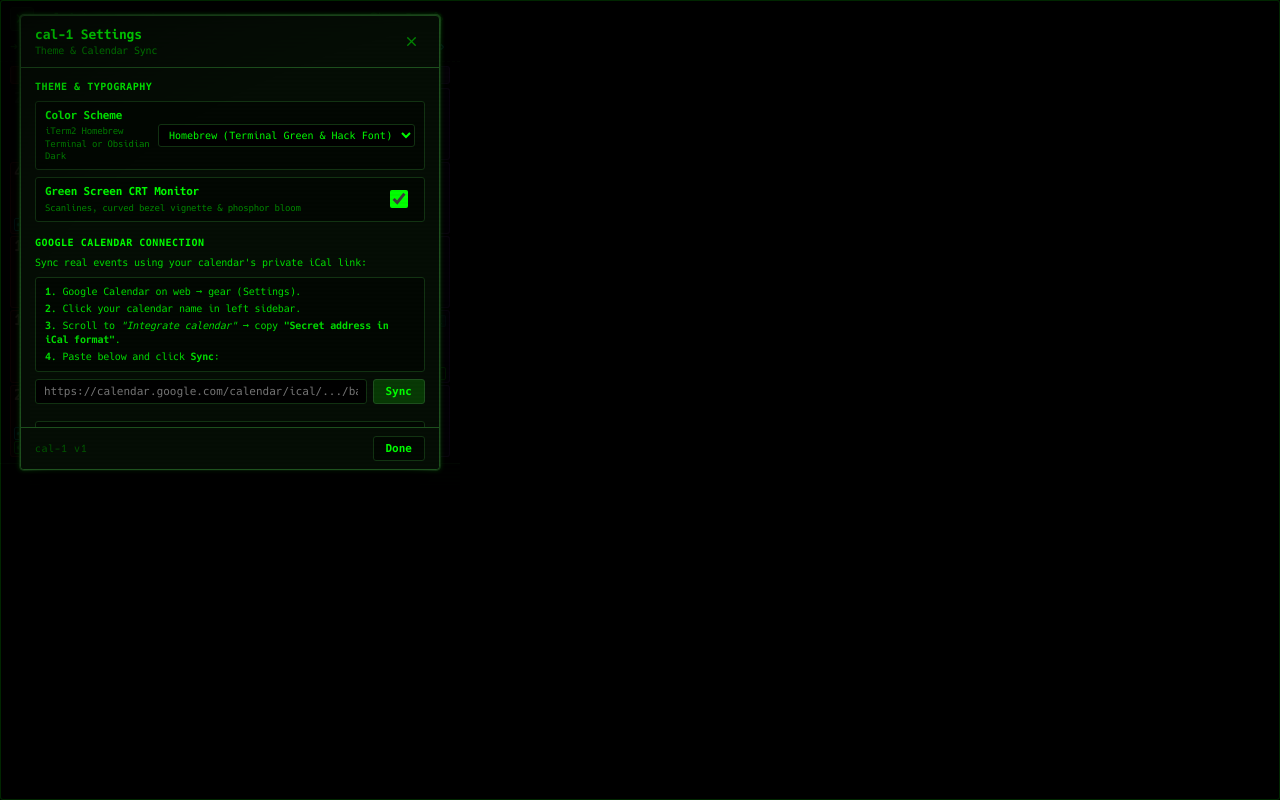
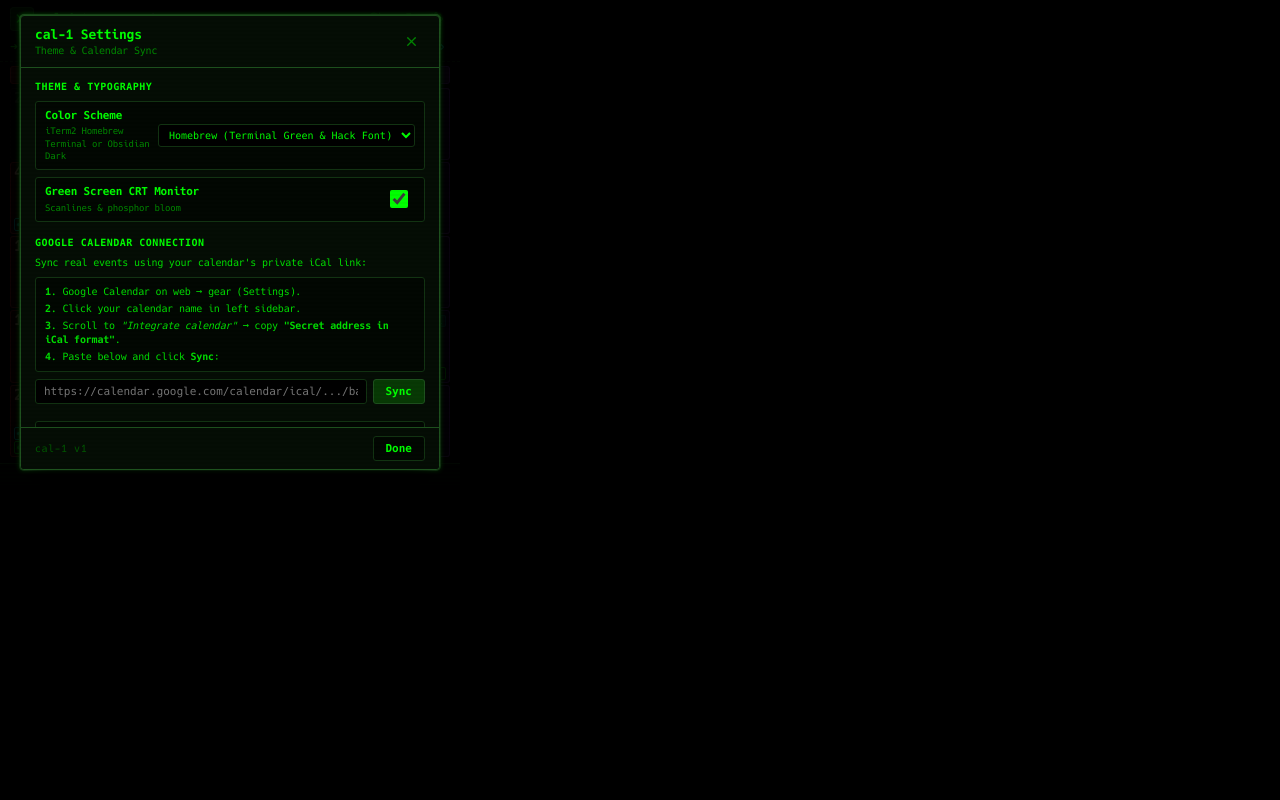
Before and after one commit to chayneps/cal-1, a website with bundled scripts: page popup/popup.html in a window 1280 px wide. Both pictures are taken after a click on the button 436 px from the left and 19 px from the top of the page. Built offline with nearby package versions, Linux system fonts and the light colour scheme; some packages are replaced by stand-ins of ours.

Commit message:
Remove CRT vignette darkening effect around borders

```diff
--- a/popup/popup.css
+++ b/popup/popup.css
@@ -249,21 +249,6 @@ button:focus {
   opacity: 0.15;
 }
 
-/* Curved CRT Screen Tube Vignette (Subtle bezel framing) */
-.crt-vignette {
-  position: absolute;
-  inset: 0;
-  pointer-events: none;
-  background: radial-gradient(
-    ellipse at center,
-    transparent 70%,
-    rgba(0, 0, 0, 0.45) 100%
-  );
-  box-shadow: inset 0 0 25px rgba(0, 0, 0, 0.7);
-  border: 1px solid rgba(0, 255, 0, 0.15);
-  border-radius: var(--radius-sm);
-}
-
 /* Hide CRT elements when disabled or in Obsidian theme */
 body:not(.crt-active) .crt-overlay,
 body.theme-obsidian .crt-overlay {
--- a/popup/popup.html
+++ b/popup/popup.html
@@ -7,10 +7,9 @@
   <link rel="stylesheet" href="popup.css">
 </head>
 <body class="theme-homebrew crt-active">
-  <!-- Retro CRT Scanline & Curvature Vignette Overlay -->
+  <!-- Retro CRT Scanline Overlay -->
   <div id="crtOverlay" class="crt-overlay" aria-hidden="true">
     <div class="crt-scanlines"></div>
-    <div class="crt-vignette"></div>
   </div>
 
   <div class="calendar-app">
@@ -201,7 +200,7 @@
             <label class="toggle-setting-row">
               <div class="toggle-label-wrap">
                 <span class="setting-title">Green Screen CRT Monitor</span>
-                <span class="setting-desc">Scanlines, curved bezel vignette & phosphor bloom</span>
+                <span class="setting-desc">Scanlines & phosphor bloom</span>
               </div>
               <input type="checkbox" id="crtEffectToggle" class="switch-input" checked>
             </label>
```
